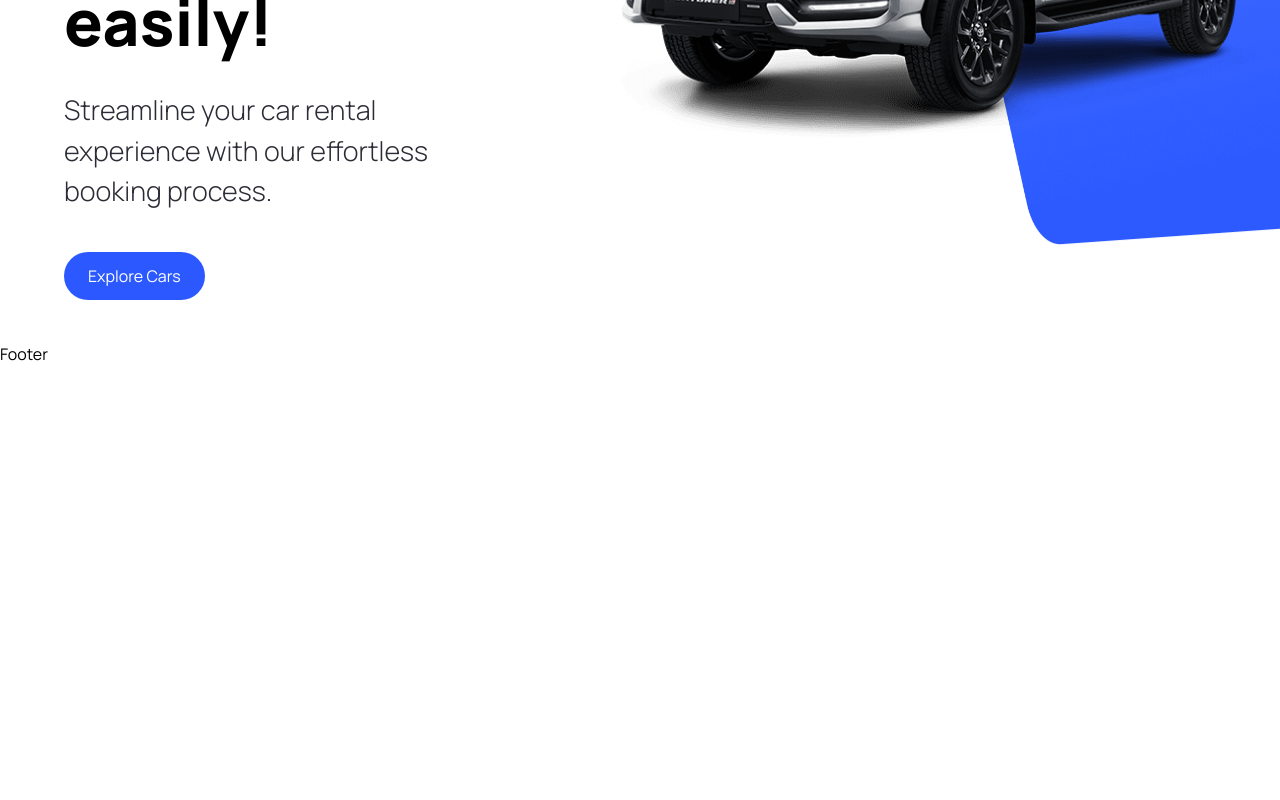
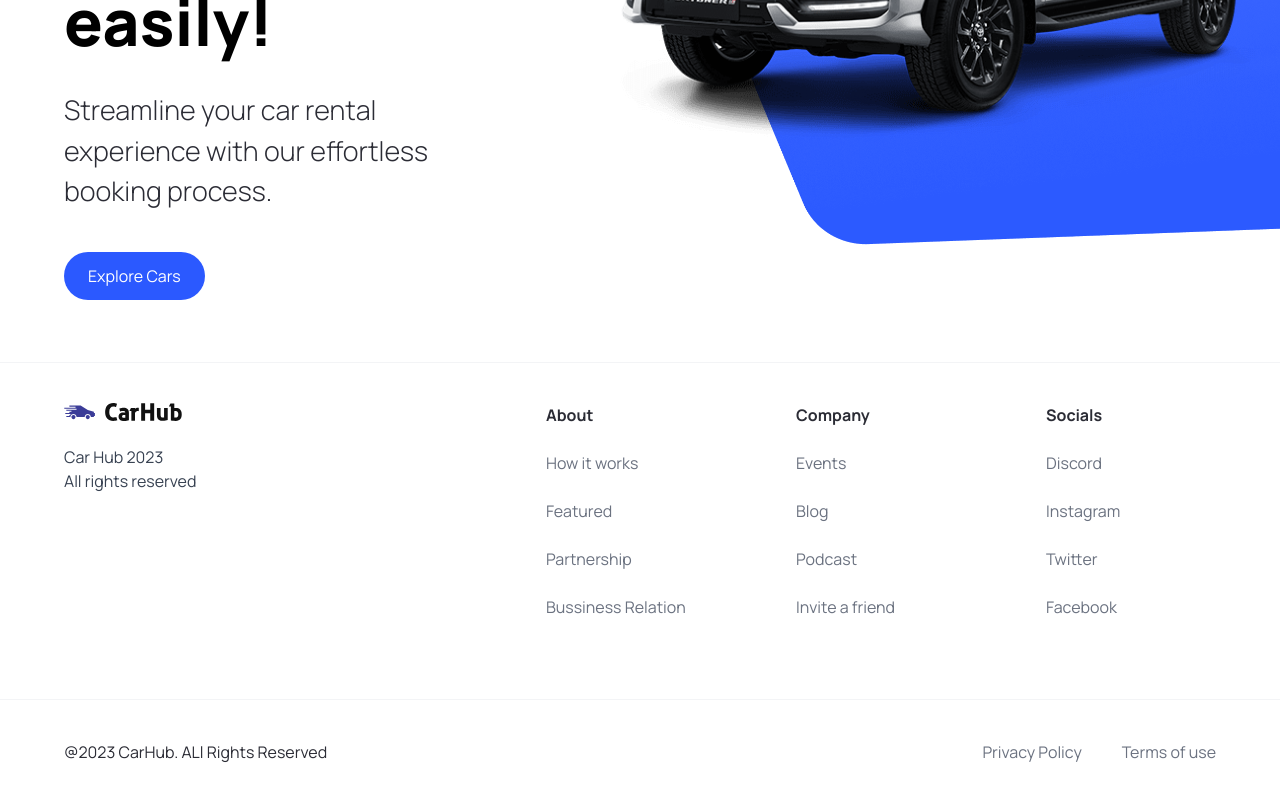
Before and after one commit to shuang54/car-showcase, a Next.js app: page / in a window 1280 px wide. Shown: the part 458-1258 px from the top of the page. Before the commit the page ends 824 px from the top, so only its background shows below. Built offline with nearby package versions, Linux system fonts and the light colour scheme.

Commit message:
完成Footer部分

```diff
--- a/components/Footer.tsx
+++ b/components/Footer.tsx
@@ -1,7 +1,49 @@
+import { footerLinks } from '@/constants'
+import Image from 'next/image'
+import Link from 'next/link'
 import React from 'react'
 
 export const Footer = () => {
   return (
-    <div>Footer</div>
+    <footer className='flex flex-col text-black-100 mt-5 border-t border-gray-100'>
+      <div className='flex max-md:flex-col flex-wrap justify-between gap-5 sm:px-16 px-6 py-10'>
+        <div className=' flex flex-col justify-start items-start gap-6'>
+          <Image
+            src="/logo.svg"
+            alt='logo'
+            width={118}
+            height={18}
+            className=' object-contain'
+          />
+          <p className='text-base text-gray-700'>Car Hub 2023 <br/> All rights reserved</p>
+        </div>
+
+        <div className='footer__links'>
+          {footerLinks.map((link)=>(
+            <div key={link.title} className='footer__link'>
+              <h3 className='font-bold'>{link.title}</h3>
+              {link.links.map((item)=>(
+                <Link href={item.url} key={item.title} className='text-gray-500'>
+                  {item.title}
+                </Link>
+              ))}
+            </div>
+          ))}
+        </div>
+      </div>
+
+      <div className=' flex justify-between items-center flex-wrap mt-10 border-t border-gray-100 sm:px-16 px-6 py-10'>
+        <p>@2023 CarHub. ALl Rights Reserved</p>
+
+        <div className='footer__copyrights-link'>
+          <Link className='text-gray-500' href={"/"}>
+                Privacy Policy
+          </Link>
+          <Link href={"/"} className='text-gray-500'>
+            Terms of use
+          </Link>
+        </div>
+      </div>
+    </footer>
   )
 }
--- a/components/Hero.tsx
+++ b/components/Hero.tsx
@@ -27,8 +27,8 @@
       <div className='hero__image-container'>
         <div className='hero__image'>
           <Image src="/hero.png" alt='hero' fill className='object-contain' />
+        </div>
           <div className='hero__image-overlay' />
-        </div>
       </div>
     </div>
   )
--- /dev/null
+++ b/constants/index.ts
@@ -0,0 +1,101 @@
+export const manufacturers = [
+  'Acura',
+  'Alfa Romeo',
+  'Aston Martin',
+  'Audi',
+  'Bentley',
+  'BMW',
+  'Buick',
+  'Cadillac',
+  'Chevrolet',
+  'Chrysler',
+  'Citroen',
+  'Dodge',
+  'Ferrari',
+  'Fiat',
+  'Ford',
+  'GMC',
+  'Honda',
+  'Hyundai',
+  'Infiniti',
+  'Jaguar',
+  'Jeep',
+  'Kia',
+  'Lamborghini',
+  'Land Rover',
+  'Lexus',
+  'Lincoln',
+  'Maserati',
+  'Mazda',
+  'McLaren',
+  'Mercedes-Benz',
+  'MINI',
+  'Mitsubishi',
+  'Nissan',
+  'Porsche',
+  'Ram',
+  'Rolls-Royce',
+  'Subaru',
+  'Tesla',
+  'Toyota',
+  'Volkswagen',
+  'Volvo'
+]
+
+export const yearsOfProduction = [
+  { title: 'Year', value: '' },
+  { title: '2015', value: '2015' },
+  { title: '2016', value: '2016' },
+  { title: '2017', value: '2017' },
+  { title: '2018', value: '2018' },
+  { title: '2019', value: '2019' },
+  { title: '2020', value: '2020' },
+  { title: '2021', value: '2021' },
+  { title: '2022', value: '2022' },
+  { title: '2023', value: '2023' }
+]
+
+export const fuels = [
+  {
+    title: 'Fuel',
+    value: ''
+  },
+  {
+    title: 'Gas',
+    value: 'Gas'
+  },
+  {
+    title: 'Electricity',
+    value: 'Electricity'
+  }
+]
+
+export const footerLinks = [
+  {
+    title: 'About',
+    links: [
+      { title: 'How it works', url: '/' },
+      { title: 'Featured', url: '/' },
+      { title: 'Partnership', url: '/' },
+      { title: 'Bussiness Relation', url: '/' }
+    ]
+  },
+  {
+    title: 'Company',
+    links: [
+      { title: 'Events', url: '/' },
+      { title: 'Blog', url: '/' },
+      { title: 'Podcast', url: '/' },
+      { title: 'Invite a friend', url: '/' }
+    ]
+  },
+  {
+    title: 'Socials',
+    links: [
+      { title: 'Discord', url: '/' },
+      { title: 'Instagram', url: '/' },
+      { title: 'Twitter', url: '/' },
+      { title: 'Facebook', url: '/' }
+    ]
+  }
+]
```
